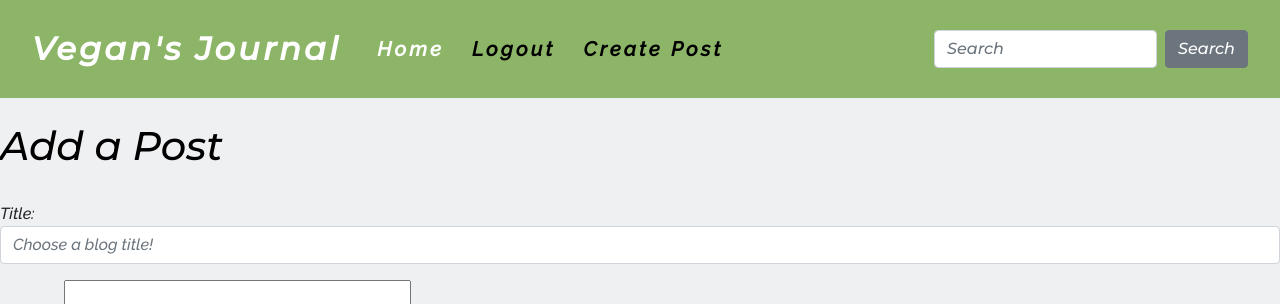
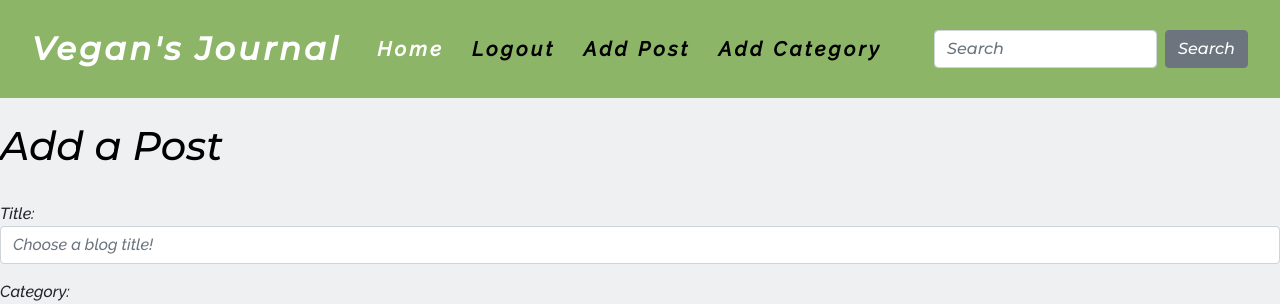
Before and after one commit to PratimaGurav/vegans-journal, a Django app: page /add_post/ in a window 1280 px wide. Shown: the top 304 px of the page. Run offline with Django 3.2, Linux system fonts and the light colour scheme; the visitor is signed in with stand-in values (Sample User, id 1).

Commit message:
Add category

```diff
--- a/blog/admin.py
+++ b/blog/admin.py
@@ -1,5 +1,5 @@
 from django.contrib import admin
-from .models import Post, Comment
+from .models import Post, Comment, Category
 from django_summernote.admin import SummernoteModelAdmin
 
 
@@ -22,3 +22,6 @@ class CommentAdmin(admin.ModelAdmin):
 
     def approve_comments(self, request, queryset):
         queryset.update(approved=True)
+
+
+admin.site.register(Category)
--- a/blog/forms.py
+++ b/blog/forms.py
@@ -1,11 +1,19 @@
-from .models import Comment, Post
+from .models import Comment, Post, Category
 from django import forms
+
+choices = Category.objects.all().values_list('name', 'name')
+
+choice_list = []
+
+for item in choices:
+    choice_list.append(item)
 
 
 class CommentForm(forms.ModelForm):
     class Meta:
         model = Comment
         fields = ('body',)
+
 
 class AddPostForm(forms.ModelForm):
     class Meta:
@@ -14,9 +22,10 @@ class AddPostForm(forms.ModelForm):
         Populate fields when creating a post.
         """
         model = Post
-        fields = ('title', 'content', 'featured_image', 'status')
+        fields = ('title', 'category', 'content', 'featured_image', 'status')
         widgets = {
             'title': forms.TextInput(attrs={'class': 'form-control','placeholder':'Choose a blog title!'}),
+            'category': forms.Select(choices=choice_list, attrs={'class': 'form-control'}),
             'body': forms.Textarea(attrs={'class': 'form-control'}),
             'blog_snippet': forms.Textarea(attrs={'class': 'form-control'}),
         }
--- a/blog/models.py
+++ b/blog/models.py
@@ -6,6 +6,21 @@ from django.urls import reverse
 
 STATUS = ((0, "Draft"), (1, "Publish"))
 
+class Category(models.Model):
+    name = models.CharField(max_length=200)
+
+
+    def __str__(self):
+        return self.name
+
+    def get_absolute_url(self):
+        """
+        This fixes an error which the button on add categories
+        is not taking user back as expected.
+        """
+        return reverse('home')
+
+
 
 class Post(models.Model):
     title = models.CharField(max_length=200, unique=True)
@@ -13,6 +28,7 @@ class Post(models.Model):
     author = models.ForeignKey(
         User, on_delete=models.CASCADE, related_name="blog_posts"
     )
+    category = models.CharField(max_length=200)
     featured_image = CloudinaryField('image', default='placeholder')
     updated_on = models.DateTimeField(auto_now=True)
     content = models.TextField()
--- a/blog/urls.py
+++ b/blog/urls.py
@@ -1,12 +1,13 @@
 # from . import views
 from django.urls import path
-from .views import (PostList, PostDetail, AddPostView, like_view, EditPostView, DeletePostView)
+from .views import (PostList, PostDetail, AddPostView, like_view, EditPostView, DeletePostView, AddCategoryView)
 
 
 urlpatterns = [
     path("", PostList.as_view(), name="home"),
     path('post-detial/<str:slug>/', PostDetail.as_view(), name='post_detail'),
     path('add_post/', AddPostView.as_view(), name='add_post'),
+    path('add_category/', AddCategoryView.as_view(), name='add_category'),
     path('like/<str:slug>', like_view, name='post_like'),
     path('post-detial/edit/<str:slug>/', EditPostView.as_view(), name='edit_post'),
     path('post-detial/<str:slug>/delete', DeletePostView.as_view(), name='delete_post'),
--- a/blog/views.py
+++ b/blog/views.py
@@ -3,7 +3,7 @@ from django.views.generic import (ListView, DetailView, CreateView,  UpdateView,
 from django.contrib.auth.mixins import LoginRequiredMixin
 from django.urls import reverse_lazy, reverse
 from django.http import HttpResponseRedirect
-from .models import Post, Comment
+from .models import Post, Comment, Category
 from .forms import AddPostForm
 from .forms import CommentForm, AddPostForm, EditPostForm
 
@@ -91,6 +91,16 @@ class AddPostView(LoginRequiredMixin, CreateView):
         form.instance.author = self.request.user
         return super().form_valid(form)
 
+
+class AddCategoryView(LoginRequiredMixin, CreateView):
+    """
+    View for adding a category.
+    """
+    model = Category
+    template_name = 'add_category.html'
+    fields = '__all__'
+
+
 class EditPostView(UpdateView):
     """
     View that displays form to edit posts.
--- a/templates/base.html
+++ b/templates/base.html
@@ -40,7 +40,10 @@
                         <a class="nav-link" href="{% url 'account_logout' %}">Logout</a>
                     </li>
                     <li class="nav-item">
-                        <a class="nav-link" href="{% url 'add_post' %}">Create Post</a>
+                        <a class="nav-link" href="{% url 'add_post' %}">Add Post</a>
+                    </li>
+                    <li class="nav-item">
+                        <a class="nav-link" href="{% url 'add_category' %}">Add Category</a>
                     </li>
                     {% else %}
                     <li class="nav-item">
```
Also changed, not shown: templates/add_category.html (added, +17 -0 lines), blog/migrations/0006_auto_20220314_1650.py (added).
